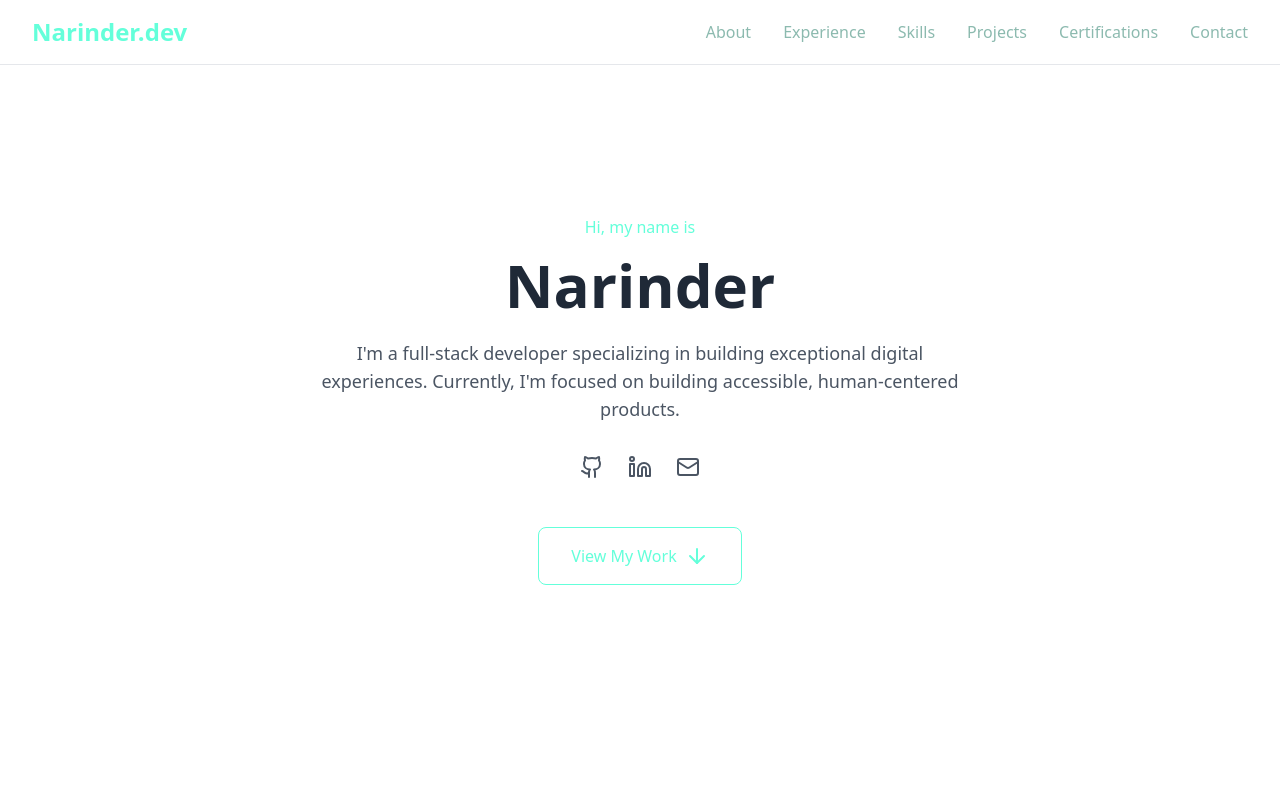
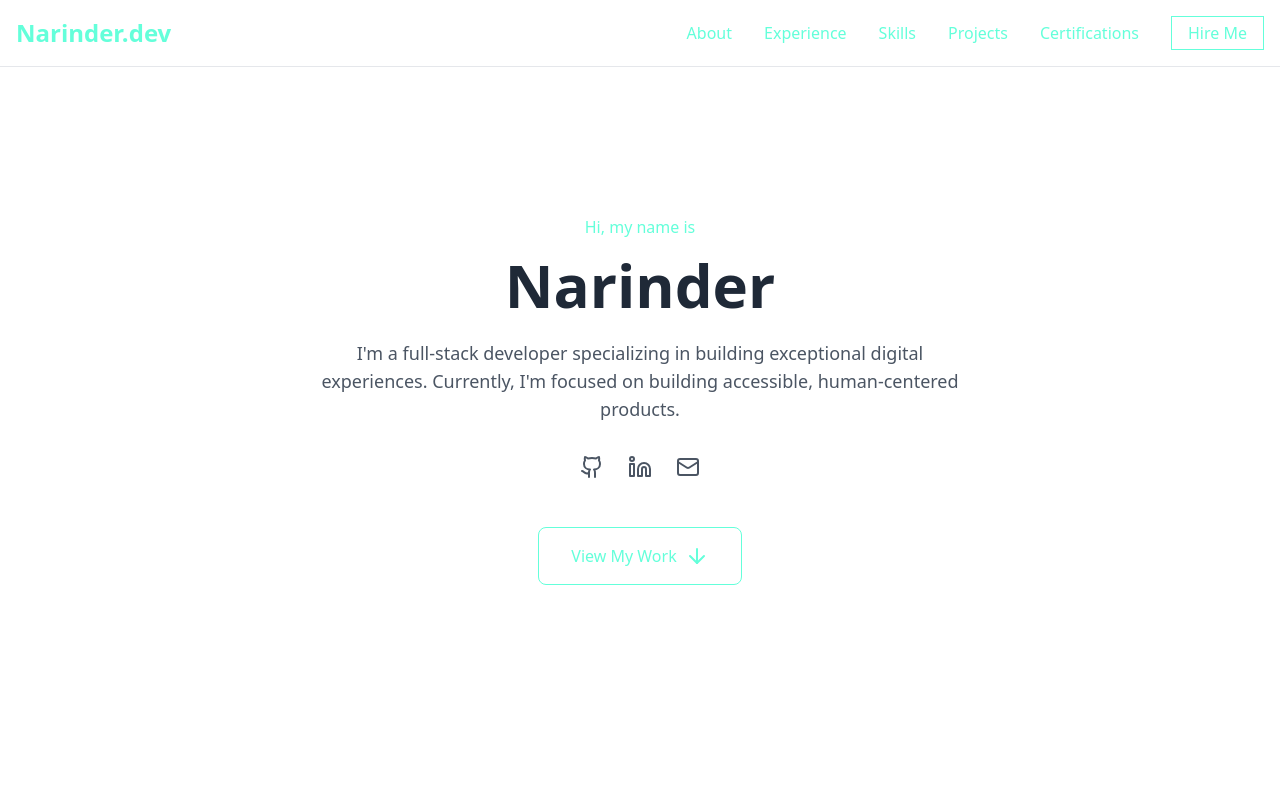
Before and after one commit to Narinder098/Ns-Portfolio, a React (Vite) app in the folder Frontend/: page / in a window 1280 px wide. Shown: the top 800 px of the page. Built offline with nearby package versions, Linux system fonts and the light colour scheme.

Commit message:
feat: redesigned Navbar

```diff
--- a/Frontend/src/Components/Navbar.jsx
+++ b/Frontend/src/Components/Navbar.jsx
@@ -1,27 +1,48 @@
+import React from 'react';
+
 export default function Navbar() {
-    const menuItems = ['About', 'Experience', 'Skills', 'Projects', 'Certifications', 'Contact'];
+  const menuItems = ['About', 'Experience', 'Skills', 'Projects', 'Certifications'];
+
+  const scrollToSection = (id) => {
+    const element = document.getElementById(id);
+    if (element) {
+      element.scrollIntoView({ behavior: 'smooth' });
+    }
+  };
 
   return (
-        <nav className="fixed w-full bg-white/80 dark:bg-[#0a192f]/80 backdrop-blur-sm z-50 px-8 py-4 transition-colors duration-300 border-b border-gray-200 dark:border-gray-800">
+    <nav className="fixed w-full bg-white/90 dark:bg-[#0a192f]/90 backdrop-blur-sm z-50 px-4 py-4 transition-colors duration-300 border-b border-gray-200 dark:border-gray-800">
       <div className="max-w-7xl mx-auto flex justify-between items-center">
-                <a href="#" className="text-[#64ffda] font-bold text-2xl group">
+        {/* Logo */}
+        <button
+          onClick={() => scrollToSection('hero')} // replace 'hero' with your top section ID
+          className="text-[#64ffda] font-bold text-2xl group"
+        >
           <span className="group-hover:animate-pulse">Narinder.dev</span>
-                </a>
+        </button>
 
+        {/* Menu */}
         <div className="hidden md:flex items-center space-x-8">
           {menuItems.map((item) => (
-                        <a
+            <button
               key={item}
-                            href={`#${item}`}
-                            className="relative capitalize text-[#8cbaaf] hover:text-[#64ffda]/80 transition-colors group"
+              onClick={() => scrollToSection(item)}
+              className="relative group text-[#64ffda] hover:text-[#64ffda]/80 capitalize transition-colors"
             >
               {item}
               <span className="absolute -bottom-1 left-0 w-0 h-0.5 bg-[#64ffda] transition-all duration-300 group-hover:w-full"></span>
-                        </a>
+            </button>
           ))}
+
+          {/* Hire Me Button */}
+          <button
+            onClick={() => scrollToSection('Contact')}
+            className="border border-[#64ffda] px-4 py-1 text-[#64ffda] hover:bg-[#64ffda]/10 transition-colors"
+          >
+            Hire Me
+          </button>
         </div>
-
       </div>
     </nav>
   );
-};
+}
```
Lines whose indentation alone changed are shown as unchanged.
